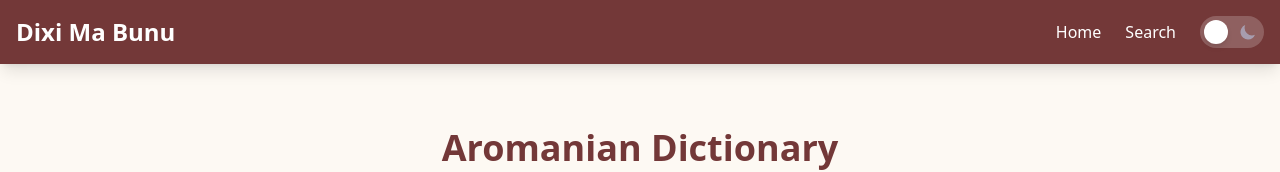
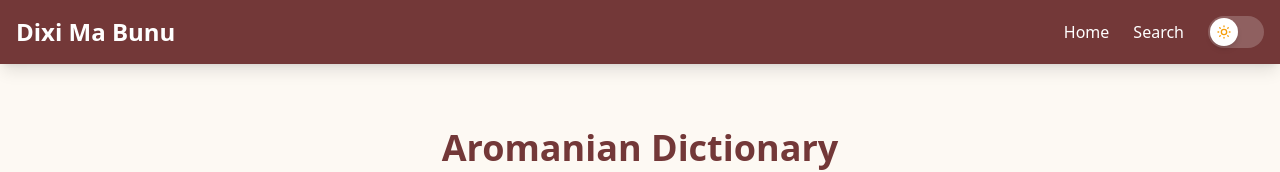
Before and after one commit to cristijiru/dixi_ma_bunu, a React (Vite) app in the folder frontend/: page / in a window 1280 px wide. Shown: the top 172 px of the page. Built offline with nearby package versions, Linux system fonts and the light colour scheme; no server answers.

Commit message:
Less confusing dark mode switch

```diff
--- a/frontend/src/components/ThemeToggle.tsx
+++ b/frontend/src/components/ThemeToggle.tsx
@@ -7,30 +7,27 @@ export default function ThemeToggle() {
   return (
     <button
       onClick={toggleTheme}
-      className="relative flex items-center w-16 h-8 rounded-full bg-white/20 hover:bg-white/30 transition p-1"
+      className="relative flex items-center w-14 h-8 rounded-full bg-white/20 hover:bg-white/30 transition"
       aria-label={`Switch to ${isDark ? 'light' : 'dark'} mode`}
     >
-      {/* Sun icon */}
-      <span className={`absolute left-1.5 transition-opacity ${isDark ? 'opacity-50' : 'opacity-100'}`}>
-        <svg className="w-5 h-5 text-yellow-300" fill="currentColor" viewBox="0 0 24 24">
-          <path d="M12 3v1m0 16v1m9-9h-1M4 12H3m15.364 6.364l-.707-.707M6.343 6.343l-.707-.707m12.728 0l-.707.707M6.343 17.657l-.707.707M16 12a4 4 0 11-8 0 4 4 0 018 0z"
-            stroke="currentColor" strokeWidth={2} strokeLinecap="round" strokeLinejoin="round" fill="none" />
-        </svg>
+      {/* Sliding knob with icon inside */}
+      <span
+        className={`absolute flex items-center justify-center w-7 h-7 rounded-full shadow-md transition-all duration-200 ${
+          isDark
+            ? 'translate-x-6 bg-neutral-800'
+            : 'translate-x-0.5 bg-white'
+        }`}
+      >
+        {isDark ? (
+          <svg className="w-4 h-4 text-blue-200" fill="currentColor" viewBox="0 0 24 24">
+            <path d="M20.354 15.354A9 9 0 018.646 3.646 9.003 9.003 0 0012 21a9.003 9.003 0 008.354-5.646z" />
+          </svg>
+        ) : (
+          <svg className="w-4 h-4 text-amber-500" fill="none" viewBox="0 0 24 24" stroke="currentColor" strokeWidth={2}>
+            <path strokeLinecap="round" strokeLinejoin="round" d="M12 3v1m0 16v1m9-9h-1M4 12H3m15.364 6.364l-.707-.707M6.343 6.343l-.707-.707m12.728 0l-.707.707M6.343 17.657l-.707.707M16 12a4 4 0 11-8 0 4 4 0 018 0z" />
+          </svg>
+        )}
       </span>
-
-      {/* Moon icon */}
-      <span className={`absolute right-1.5 transition-opacity ${isDark ? 'opacity-100' : 'opacity-50'}`}>
-        <svg className="w-5 h-5 text-blue-200" fill="currentColor" viewBox="0 0 24 24">
-          <path d="M20.354 15.354A9 9 0 018.646 3.646 9.003 9.003 0 0012 21a9.003 9.003 0 008.354-5.646z" />
-        </svg>
-      </span>
-
-      {/* Sliding indicator */}
-      <span
-        className={`absolute w-6 h-6 bg-white rounded-full shadow-md transition-transform duration-200 ${
-          isDark ? 'translate-x-8' : 'translate-x-0'
-        }`}
-      />
     </button>
   )
 }
```
